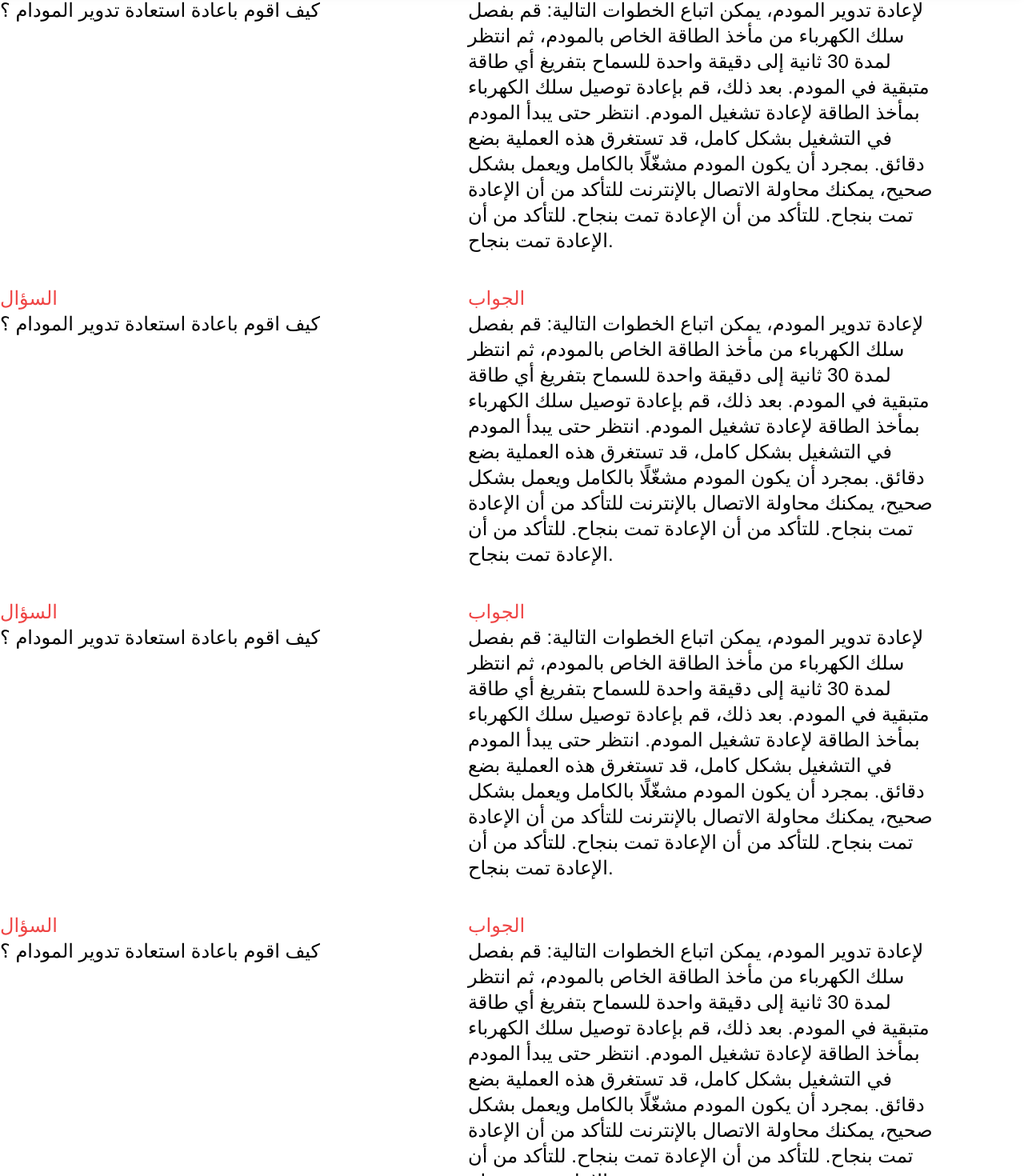
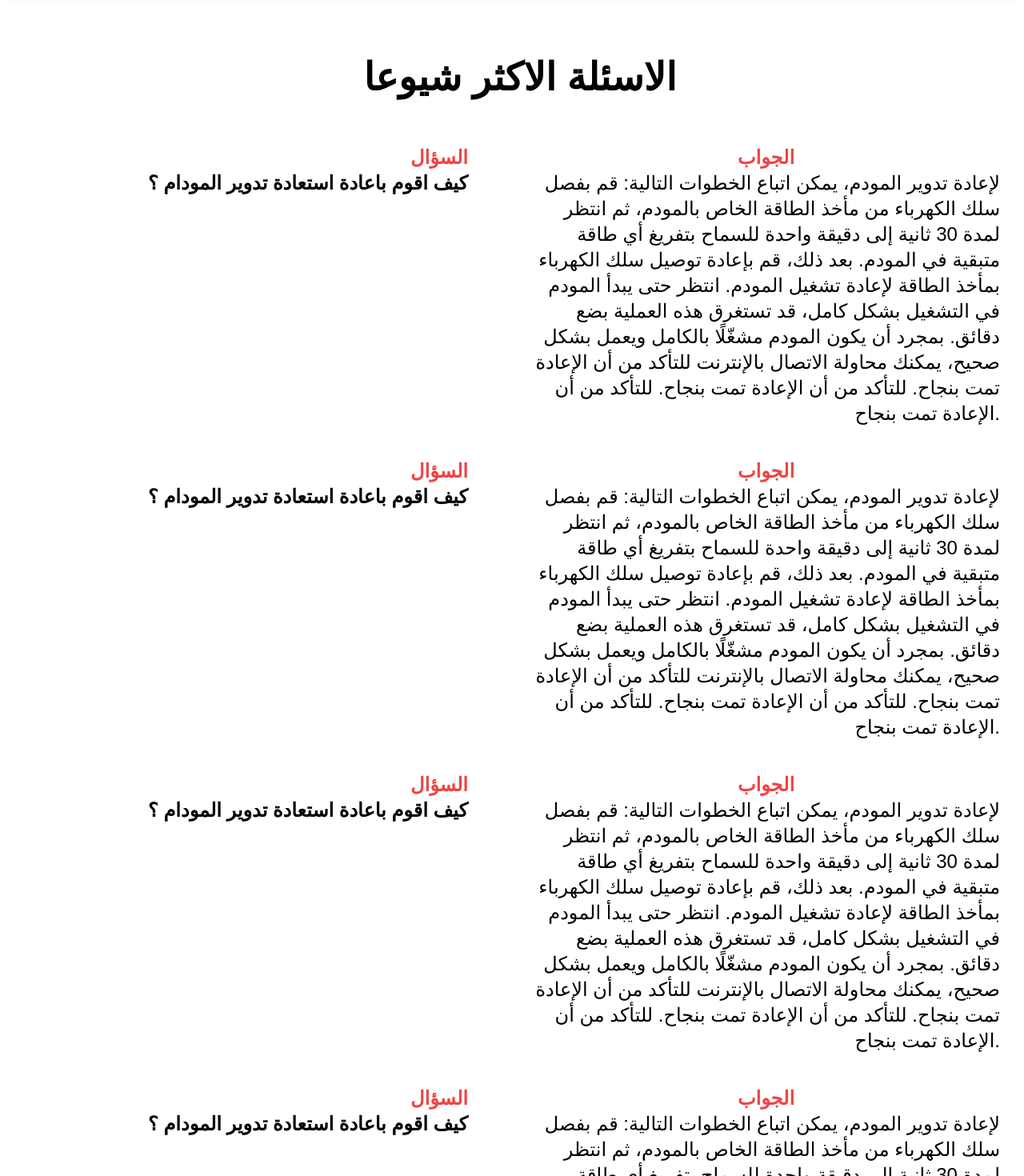
Before and after one commit to imadbenmadi/Hakathon-, a React (Vite) app: page /FAQ in a window 1280 px wide. Shown: the part 95-1565 px from the top of the page at 80% size. Built offline with nearby package versions, Linux system fonts and the light colour scheme.

Commit message:
finch all asssement

```diff
--- a/src/Pages/FAQ.jsx
+++ b/src/Pages/FAQ.jsx
@@ -2,15 +2,22 @@ function FAQ() {
   return (
     <div
       style={{ direction: "ltr" }}
-      className="w-[1300px]  mx-auto py-10  relative"
+      className="w-[1300px]  mx-auto py-32  relative  max-md:w-screen"
     >
-      <div className=" flex py-5 ">
-        <div className="w-[45%]  relative text-2xl">
-          <div className="text-red-500"> السؤال </div>
+      <div className="text-5xl font-bold text-center py-10">
+        {" "}
+        الاسئلة الاكثر شيوعا{" "}
+      </div>
+      <div className=" flex py-5 text-end gap-20 max-md:gap-2 max-md:flex-col  ">
+        <div className="w-[45%]  relative font-bold text-2xl  max-md:w-screen max-md:px-5 ">
+          <div className="text-red-500 font-bold text-2xl "> السؤال </div>
           كيف اقوم باعادة استعادة تدوير المودام ؟
         </div>
-        <div className="w-[45%] relative text-2xl ">
-          <div className="text-red-500  "> الجواب </div>
+        <div className="w-[45%] relative text-2xl  max-md:w-screen max-md:px-5  ">
+          <div className="text-red-500 text-center font-bold text-2xl ">
+            {" "}
+            الجواب{" "}
+          </div>
           لإعادة تدوير المودم، يمكن اتباع الخطوات التالية: قم بفصل سلك الكهرباء
           من مأخذ الطاقة الخاص بالمودم، ثم انتظر لمدة 30 ثانية إلى دقيقة واحدة
           للسماح بتفريغ أي طاقة متبقية في المودم. بعد ذلك، قم بإعادة توصيل سلك
@@ -21,13 +28,16 @@ function FAQ() {
           من أن الإعادة تمت بنجاح.
         </div>
       </div>
-      <div className=" flex py-5 ">
-        <div className="w-[45%]  relative text-2xl">
-          <div className="text-red-500"> السؤال </div>
+      <div className=" flex py-5 text-end gap-20 max-md:gap-2 max-md:flex-col  ">
+        <div className="w-[45%]  relative font-bold text-2xl  max-md:w-screen max-md:px-5 ">
+          <div className="text-red-500 font-bold text-2xl "> السؤال </div>
           كيف اقوم باعادة استعادة تدوير المودام ؟
         </div>
-        <div className="w-[45%] relative text-2xl ">
-          <div className="text-red-500  "> الجواب </div>
+        <div className="w-[45%] relative text-2xl  max-md:w-screen max-md:px-5  ">
+          <div className="text-red-500 text-center font-bold text-2xl ">
+            {" "}
+            الجواب{" "}
+          </div>
           لإعادة تدوير المودم، يمكن اتباع الخطوات التالية: قم بفصل سلك الكهرباء
           من مأخذ الطاقة الخاص بالمودم، ثم انتظر لمدة 30 ثانية إلى دقيقة واحدة
           للسماح بتفريغ أي طاقة متبقية في المودم. بعد ذلك، قم بإعادة توصيل سلك
@@ -38,13 +48,16 @@ function FAQ() {
           من أن الإعادة تمت بنجاح.
         </div>
       </div>
-      <div className=" flex py-5 ">
-        <div className="w-[45%]  relative text-2xl">
-          <div className="text-red-500"> السؤال </div>
+      <div className=" flex py-5 text-end gap-20 max-md:gap-2 max-md:flex-col  ">
+        <div className="w-[45%]  relative font-bold text-2xl  max-md:w-screen max-md:px-5 ">
+          <div className="text-red-500 font-bold text-2xl "> السؤال </div>
           كيف اقوم باعادة استعادة تدوير المودام ؟
         </div>
-        <div className="w-[45%] relative text-2xl ">
-          <div className="text-red-500  "> الجواب </div>
+        <div className="w-[45%] relative text-2xl  max-md:w-screen max-md:px-5  ">
+          <div className="text-red-500 text-center font-bold text-2xl ">
+            {" "}
+            الجواب{" "}
+          </div>
           لإعادة تدوير المودم، يمكن اتباع الخطوات التالية: قم بفصل سلك الكهرباء
           من مأخذ الطاقة الخاص بالمودم، ثم انتظر لمدة 30 ثانية إلى دقيقة واحدة
           للسماح بتفريغ أي طاقة متبقية في المودم. بعد ذلك، قم بإعادة توصيل سلك
@@ -55,13 +68,16 @@ function FAQ() {
           من أن الإعادة تمت بنجاح.
         </div>
       </div>
-      <div className=" flex py-5 ">
-        <div className="w-[45%]  relative text-2xl">
-          <div className="text-red-500"> السؤال </div>
+      <div className=" flex py-5 text-end gap-20 max-md:gap-2 max-md:flex-col  ">
+        <div className="w-[45%]  relative font-bold text-2xl  max-md:w-screen max-md:px-5 ">
+          <div className="text-red-500 font-bold text-2xl "> السؤال </div>
           كيف اقوم باعادة استعادة تدوير المودام ؟
         </div>
-        <div className="w-[45%] relative text-2xl ">
-          <div className="text-red-500  "> الجواب </div>
+        <div className="w-[45%] relative text-2xl  max-md:w-screen max-md:px-5  ">
+          <div className="text-red-500 text-center font-bold text-2xl ">
+            {" "}
+            الجواب{" "}
+          </div>
           لإعادة تدوير المودم، يمكن اتباع الخطوات التالية: قم بفصل سلك الكهرباء
           من مأخذ الطاقة الخاص بالمودم، ثم انتظر لمدة 30 ثانية إلى دقيقة واحدة
           للسماح بتفريغ أي طاقة متبقية في المودم. بعد ذلك، قم بإعادة توصيل سلك
--- a/src/Pages/NewProduct.jsx
+++ b/src/Pages/NewProduct.jsx
@@ -1,9 +1,32 @@
-import React from 'react'
-
+import React from "react";
+import prodact from "../assets/images/download.jpg";
 function NewProduct() {
   return (
-    <div>NewProduct</div>
-  )
+    <div className="flex w-screen mt-32 text-end  ">
+      <div className="max-w-[1300px] mx-auto flex gap-10 ">
+        <div className=" w-[48%] ">
+          <div className="text-2xl  "> كيفية تشغيل مودم اتصالات الجزائر </div>
+          <div className="text-xl">
+            لتشغيل مودم اتصالات الجزائر، أولاً يجب تأكيد توافر الأدوات اللازمة
+            مثل الكابلات والتعريفات. بعد ذلك، قم بتوصيل المودم بجهاز الكمبيوتر
+            أو الجهاز المتوافق باستخدام الكابل المناسب. قد تتطلب الخطوة الثانية
+            تثبيت التعريفات إذا لم يتعرف النظام على المودم تلقائياً، ويمكن ذلك
+            عادةً من خلال قرص التعريفات المرفق أو عبر تنزيلها من موقع الشركة
+            المصنعة. بعد ذلك، قم بإعداد الاتصال الجديد في إعدادات الشبكة بحسب
+            توجيهات النظام الخاص بك، وادخل المعلومات المطلوبة مثل اسم المستخدم
+            وكلمة المرور المقدمة من شركة الاتصالات. بمجرد إتمام عملية الاتصال،
+            يمكنك فتح متصفح الويب والتأكد من الاتصال الناجح بالإنترنت. هذه
+            الخطوات تعد الطريقة الأساسية لتشغيل مودم اتصالات الجزائر والاستمتاع
+            بالاتصال بالإنترنت بكل سهولة ويسر.
+          </div>
+        </div>
+
+        <div className="w-[48%] ">
+          <img className="w-[80%] h-full" src={prodact} alt="" />
+        </div>
+      </div>
+    </div>
+  );
 }
 
-export default NewProduct
+export default NewProduct;
```
Also changed, not shown: src/assets/images/download.jpg (added).
